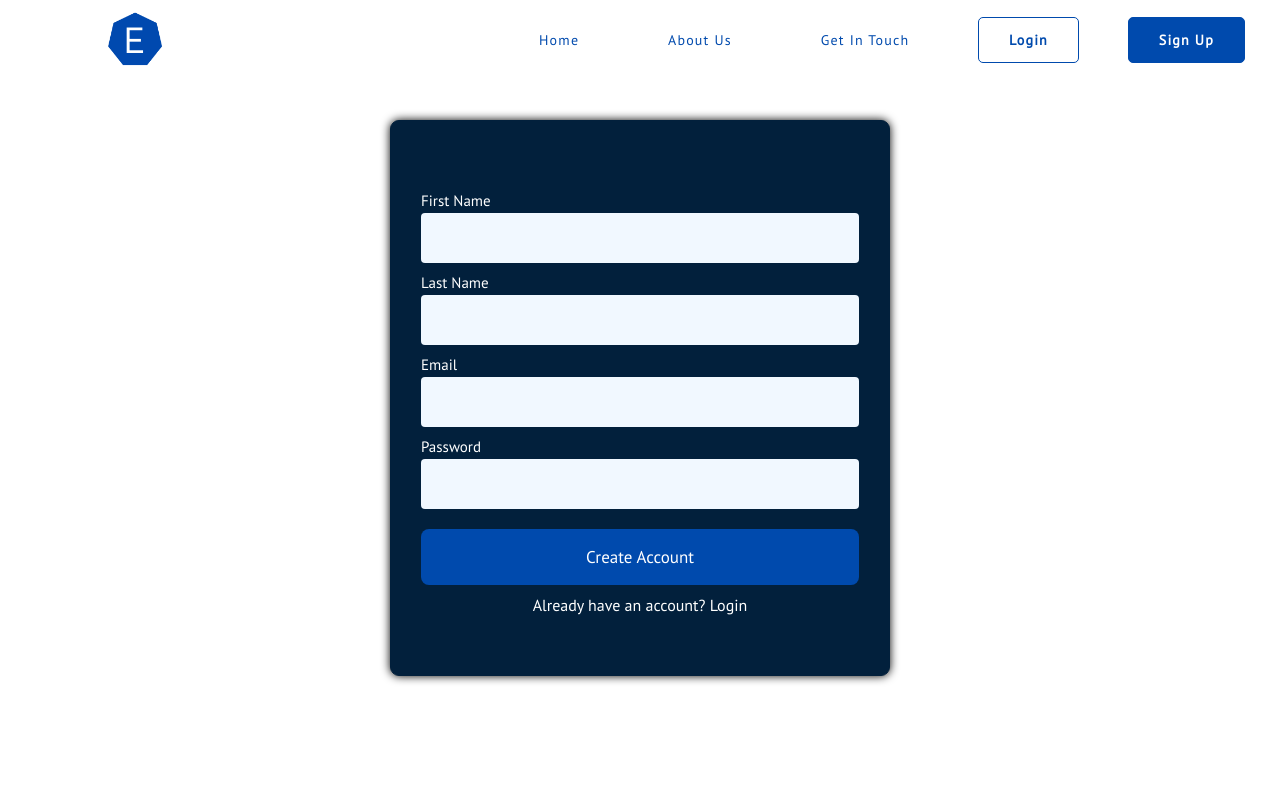
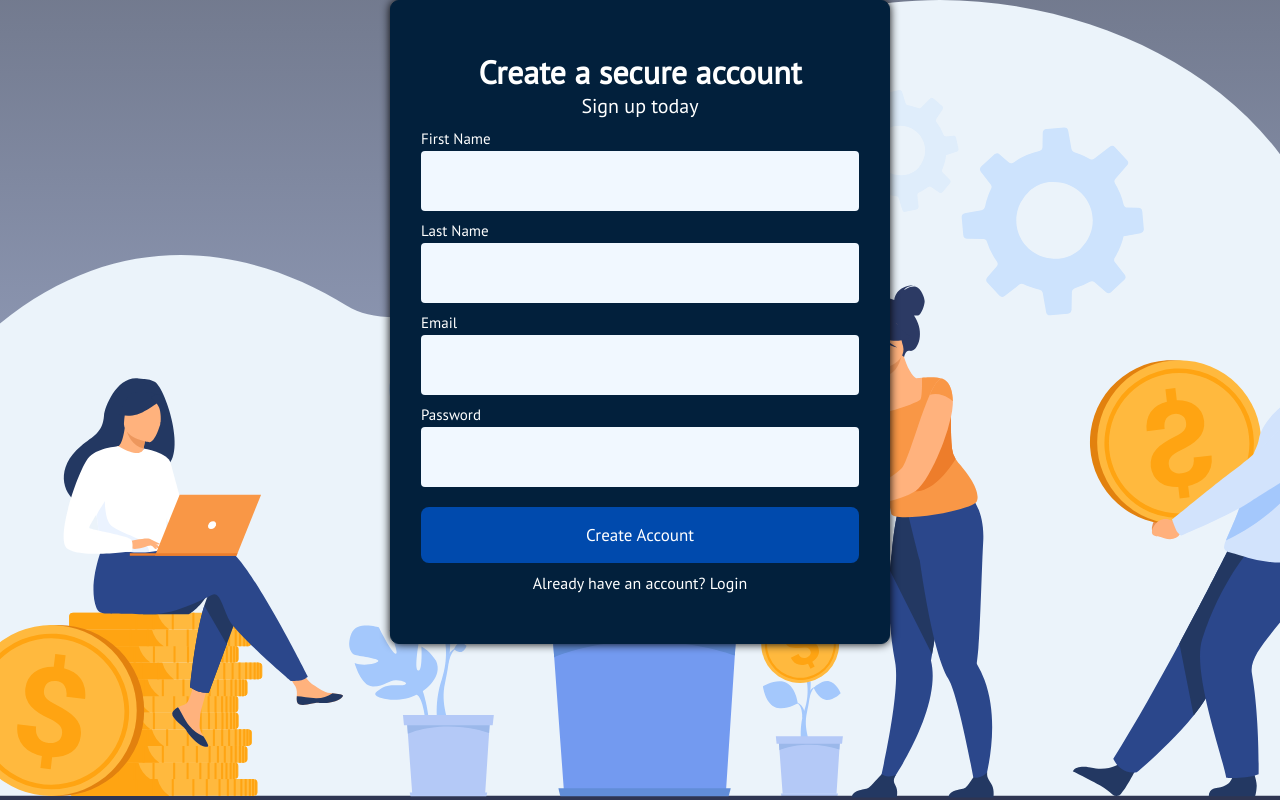
Before and after one commit to Ejeka-Invest/ejeka_invest, a React (Create React App) app in the folder frontend/: page /signup in a window 1280 px wide. Built offline with nearby package versions, Linux system fonts and the light colour scheme.

Commit message:
Sign up page finished

```diff
--- a/frontend/src/components/HeroSection.js
+++ b/frontend/src/components/HeroSection.js
@@ -1,6 +1,5 @@
 import React from "react";
 import "./HeroSection.css";
-import invest from "../svgs/invest.svg";
 
 function HeroSection({
   header,
--- a/frontend/src/components/SignUpForm.css
+++ b/frontend/src/components/SignUpForm.css
@@ -2,10 +2,19 @@
     border: 1px var(--algo_blue_plain) solid;
     background-color:  var(--algo_blue_plain);
     max-width: 500px;
-    margin: 40px auto;
+    margin: 0 auto;
     border-radius: 9px;
-    padding: 60px 30px;
+    padding: 50px 30px;
     box-shadow: 0 0 10px 0 black;
+}
+.signUpForm__header {
+    color: white;
+    text-align: center;
+}
+.signUpForm__body {
+    color: white;
+    text-align: center;
+    font-size: 20px;
 }
 .signUpForm__formField {
     display: flex;
@@ -13,7 +22,7 @@
     margin-top: 10px;
 }
 .signUpForm__formField input {
-    height: 50px;
+    height:60px;
     padding: 0 10px;
     font-size: 20px;
     border-radius: 4px;
@@ -44,13 +53,14 @@
     background-color: dodgerblue;
 }
 .signUpForm__already {
-    display: inline-block;
+    text-align: center;
     margin-top: 10px;
+}
+.signUpForm__already a {
     color: white;
     text-align: center;
-    width: 100%;
     text-decoration: none;
 }
-.signUpForm__already:hover {
+.signUpForm__already a:hover {
     color: var(--ejeka_blue);
 }
--- a/frontend/src/components/SignUpForm.js
+++ b/frontend/src/components/SignUpForm.js
@@ -3,42 +3,74 @@ import "./SignUpForm.css";
 import { Link } from "react-router-dom";
 
 function SignUpForm() {
-  const [ userData, setUserData ] = useState({
+  const [userData, setUserData] = useState({
     firstName: "",
     lastName: "",
     email: "",
     password: "",
-  })
+  });
   const handleChange = (e) => {
     setUserData({
       ...userData,
-      [e.target.name]: e.target.value
-    })
-  }
+      [e.target.name]: e.target.value,
+    });
+  };
   const handleSubmit = (e) => {
     e.preventDefault();
-  }
+  };
   return (
     <div className="signUpForm">
-      <form onSubmit={ (e) => handleSubmit(e) } className="signUpForm__form">
+      <form onSubmit={(e) => handleSubmit(e)} className="signUpForm__form">
+        <h1 className="signUpForm__header">Create a secure account</h1>
+        <p className="signUpForm__body">Sign up today</p>
         <div className="signUpForm__formField">
           <label htmlFor="sign-firstName">First Name</label>
-          <input name="firstName" onChange={ (e) => handleChange(e) } required id="sign-firstName" type="text" />
+          <input
+            name="firstName"
+            onChange={(e) => handleChange(e)}
+            required
+            id="sign-firstName"
+            type="text"
+          />
         </div>
         <div className="signUpForm__formField">
           <label htmlFor="sign-lastName">Last Name</label>
-          <input name="lastName" onChange={ (e) => handleChange(e) } required id="sign-lastName" type="text" />
+          <input
+            name="lastName"
+            onChange={(e) => handleChange(e)}
+            required
+            id="sign-lastName"
+            type="text"
+          />
         </div>
         <div className="signUpForm__formField">
           <label htmlFor="sign-email">Email</label>
-          <input name="email" onChange={ (e) => handleChange(e) } required id="sign-email" type="email" />
+          <input
+            name="email"
+            onChange={(e) => handleChange(e)}
+            required
+            id="sign-email"
+            type="email"
+          />
         </div>
         <div className="signUpForm__formField">
           <label htmlFor="sign-password">Password</label>
-          <input name="password" onChange={ (e) => handleChange(e) } required id="sign-password" type="password" />
+          <input
+            name="password"
+            onChange={(e) => handleChange(e)}
+            required
+            id="sign-password"
+            type="password"
+          />
         </div>
-        <button type="submit" className="signUpForm__btn">Create Account</button>
-        <Link to="/login/" exact className="signUpForm__already">Already have an account? Login</Link>
+        <button type="submit" className="signUpForm__btn">
+          Create Account
+        </button>
+        <div className="signUpForm__already">
+          <Link to="/login/" exact>
+            Already have an account? Login
+          </Link>
+        </div>
       </form>
     </div>
   );
--- a/frontend/src/pages/Signup.css
+++ b/frontend/src/pages/Signup.css
@@ -1,6 +1,7 @@
 .signup {
-    background: linear-gradient(black, black, ), url("../svgs/invest.svg");
+    background: url("../svgs/invest.svg"), linear-gradient(rgba(55, 66, 95, 0.7), rgb(136, 155, 207, 0.7));
     background-repeat: no-repeat;
     background-size: cover;
     background-position: center center;
+    min-height: 100vh;
 }
--- a/frontend/src/pages/Signup.js
+++ b/frontend/src/pages/Signup.js
@@ -6,7 +6,7 @@ import "./Signup.css";
 function Signup() {
     return(
         <div className="signup">
-            <Navbar />
+
             <SignUpForm />
         </div>
     )
```
